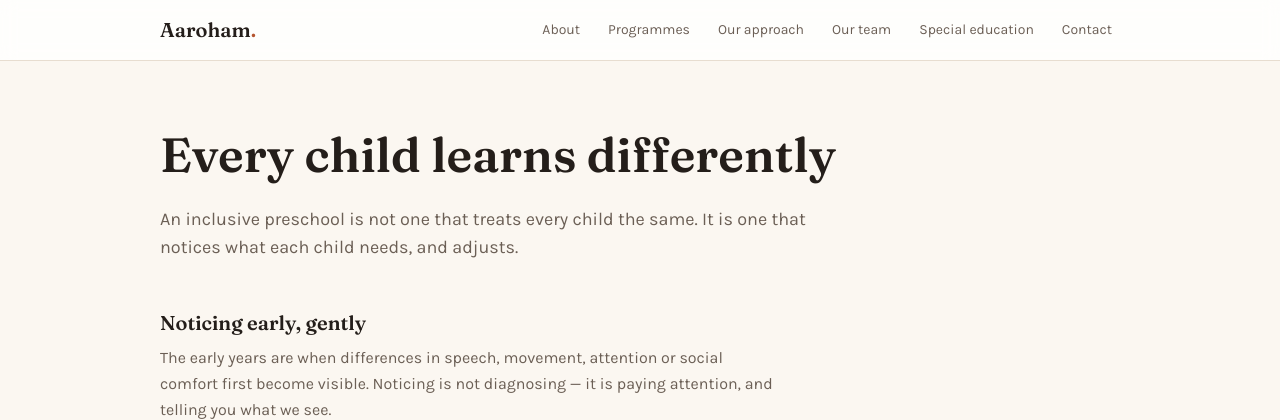
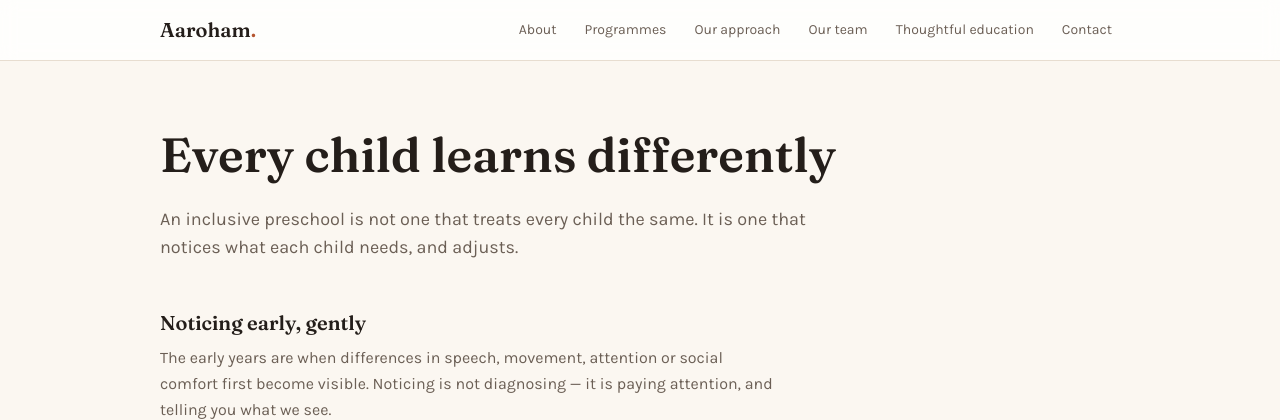
Before and after one commit to friend4amit/preschool, a Django app: page /special-education-awareness/ in a window 1280 px wide. Shown: the top 420 px of the page. Run offline with Django 5.2, Linux system fonts and the light colour scheme; data that the repository does not hold is empty; style sheets or scripts are compiled from the project's sources.

Commit message:
content: rename Special education to Thoughtful education
Two user-visible strings: the header nav label and the page's <title>. Sentence
case to match the rest of the nav.

Spelling note: the request read "Thoughful". Used "Thoughtful" — it is a label on
the public site.

Left alone deliberately:
- The URL /special-education-awareness/, the url name, view, and template
  filename. Code identifiers, per the Enrollment precedent in CLAUDE.md. The
  path is a separate call: nothing links here externally yet, so it is free to
  change now and costs a redirect later.
- docs/plan.md's page inventory. That table records what the Udgam reference
  site had, not what Aaroham ships; renaming it would falsify the reference.

Co-Authored-By: Claude Opus 5 <noreply@anthropic.com>
Claude-Session: https://claude.ai/code/session_01HbRFjuzAa1FeNGTfoETBiy

```diff
--- a/templates/layouts/public.html
+++ b/templates/layouts/public.html
@@ -20,7 +20,7 @@
           <li><a href="{% url 'programs' %}" class="rounded-lg px-3 py-2 text-muted hover:bg-clay-wash hover:text-clay">Programmes</a></li>
           <li><a href="{% url 'approach' %}" class="rounded-lg px-3 py-2 text-muted hover:bg-clay-wash hover:text-clay">Our approach</a></li>
           <li><a href="{% url 'team' %}" class="rounded-lg px-3 py-2 text-muted hover:bg-clay-wash hover:text-clay">Our team</a></li>
-          <li><a href="{% url 'special_education' %}" class="rounded-lg px-3 py-2 text-muted hover:bg-clay-wash hover:text-clay">Special education</a></li>
+          <li><a href="{% url 'special_education' %}" class="rounded-lg px-3 py-2 text-muted hover:bg-clay-wash hover:text-clay">Thoughtful education</a></li>
           <li><a href="{% url 'contact' %}" class="rounded-lg px-3 py-2 text-muted hover:bg-clay-wash hover:text-clay">Contact</a></li>
         </ul>
       </nav>
--- a/templates/website/pages/special_education.html
+++ b/templates/website/pages/special_education.html
@@ -1,6 +1,6 @@
 {% extends "layouts/public.html" %}
 
-{% block title %}Special education awareness{% endblock %}
+{% block title %}Thoughtful education{% endblock %}
 {% block meta_description %}How we think about inclusion, early support, and children who learn differently.{% endblock %}
 
 {% block content %}
```
Also changed, not shown: docs/implementation-plan.md (+1 -1 lines).
